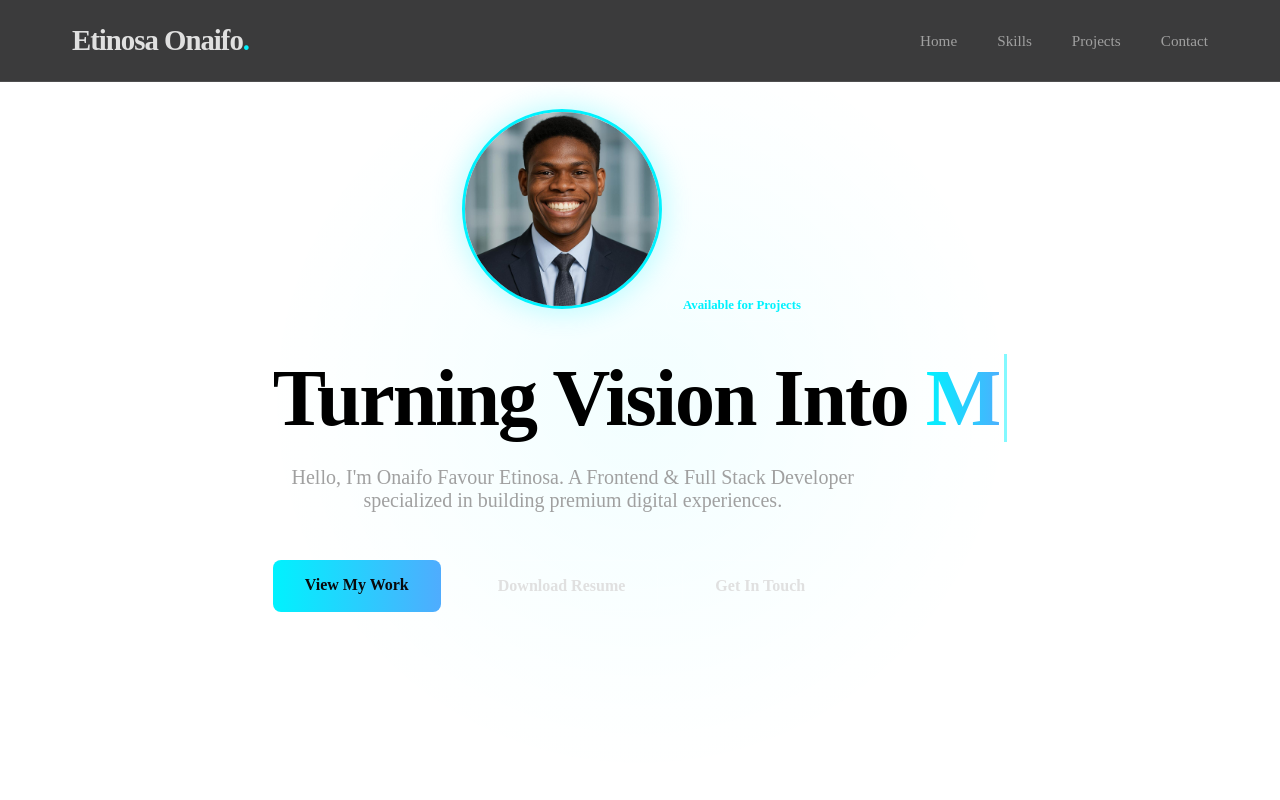
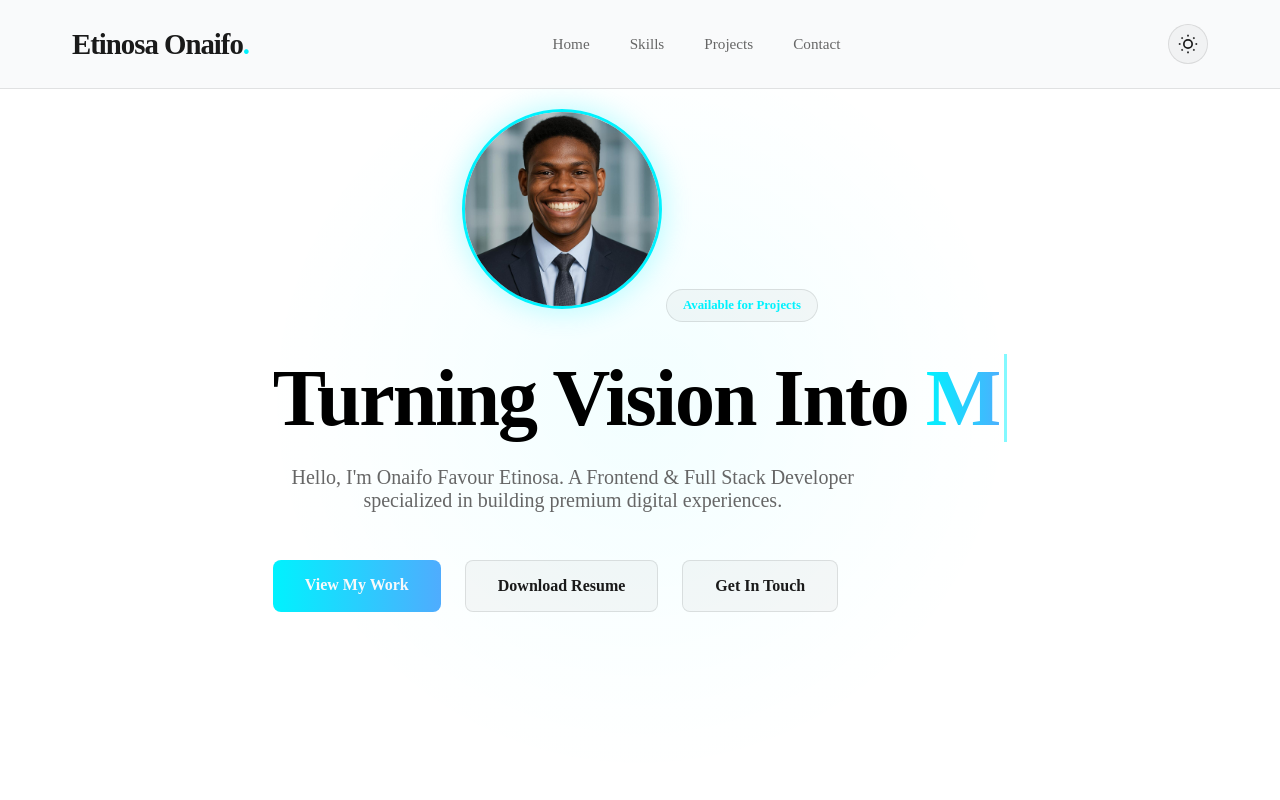
Before and after one commit to lankeethebeast/Etinosafolio, a plain HTML site: page index.html in a window 1280 px wide. Shown: the top 800 px of the page. Drawn offline with nearby package versions, Linux system fonts and the light colour scheme.

Commit message:
Implement Light/Dark mode with system preference detection and persistence

```diff
--- a/css/styles.css
+++ b/css/styles.css
@@ -7,14 +7,29 @@
     --text-muted: #a0a0a0;
     --glass: rgba(255, 255, 255, 0.05);
     --glass-border: rgba(255, 255, 255, 0.1);
+    --nav-bg: rgba(10, 10, 12, 0.8);
     --font-main: 'Outfit', sans-serif;
     --transition: all 0.3s cubic-bezier(0.4, 0, 0.2, 1);
+}
+
+[data-theme="light"] {
+    --dark: #f8f9fa;
+    --darker: #ffffff;
+    --text: #1a1a1a;
+    --text-muted: #666666;
+    --glass: rgba(0, 0, 0, 0.03);
+    --glass-border: rgba(0, 0, 0, 0.1);
+    --nav-bg: rgba(248, 249, 250, 0.8);
 }
 
 * {
     margin: 0;
     padding: 0;
     box-sizing: border-box;
+}
+
+body {
+    transition: background-color 0.3s ease, color 0.3s ease;
 }
 
 .container {
@@ -30,7 +45,7 @@
     width: 100%;
     z-index: 1000;
     padding: 1.5rem 0;
-    background: rgba(10, 10, 12, 0.8);
+    background: var(--nav-bg);
     backdrop-filter: blur(10px);
     border-bottom: 1px solid var(--glass-border);
 }
@@ -69,6 +84,48 @@
 
 .nav-links a:hover {
     color: var(--primary);
+}
+
+/* Theme Toggle */
+.theme-toggle {
+    background: var(--glass);
+    border: 1px solid var(--glass-border);
+    color: var(--text);
+    width: 40px;
+    height: 40px;
+    border-radius: 50%;
+    display: flex;
+    align-items: center;
+    justify-content: center;
+    cursor: pointer;
+    transition: var(--transition);
+    margin-left: 1.5rem;
+}
+
+.theme-toggle:hover {
+    background: var(--glass-border);
+    transform: scale(1.1);
+}
+
+.theme-toggle svg {
+    width: 20px;
+    height: 20px;
+}
+
+.sun-icon {
+    display: none;
+}
+
+.moon-icon {
+    display: block;
+}
+
+[data-theme="light"] .sun-icon {
+    display: block;
+}
+
+[data-theme="light"] .moon-icon {
+    display: none;
 }
 
 /* Hero Section */
--- a/index.html
+++ b/index.html
@@ -56,6 +56,22 @@
                 <li><a href="#projects" class="magnetic">Projects</a></li>
                 <li><a href="#contact" class="magnetic">Contact</a></li>
             </ul>
+            <button class="theme-toggle magnetic" id="theme-toggle" aria-label="Toggle Theme">
+                <svg class="sun-icon" viewBox="0 0 24 24" fill="none" stroke="currentColor" stroke-width="2">
+                    <circle cx="12" cy="12" r="5"></circle>
+                    <line x1="12" y1="1" x2="12" y2="3"></line>
+                    <line x1="12" y1="21" x2="12" y2="23"></line>
+                    <line x1="4.22" y1="4.22" x2="5.64" y2="5.64"></line>
+                    <line x1="18.36" y1="18.36" x2="19.78" y2="19.78"></line>
+                    <line x1="1" y1="12" x2="3" y2="12"></line>
+                    <line x1="21" y1="12" x2="23" y2="12"></line>
+                    <line x1="4.22" y1="19.78" x2="5.64" y2="18.36"></line>
+                    <line x1="18.36" y1="5.64" x2="19.78" y2="4.22"></line>
+                </svg>
+                <svg class="moon-icon" viewBox="0 0 24 24" fill="none" stroke="currentColor" stroke-width="2">
+                    <path d="M21 12.79A9 9 0 1 1 11.21 3 7 7 0 0 0 21 12.79z"></path>
+                </svg>
+            </button>
         </div>
     </nav>
 
--- a/js/script.js
+++ b/js/script.js
@@ -1,3 +1,33 @@
+
+// --- Theme Toggle ---
+const initTheme = () => {
+    const themeToggle = document.getElementById('theme-toggle');
+    const storageKey = 'theme-preference';
+
+    const getTheme = () => {
+        if (localStorage.getItem(storageKey)) {
+            return localStorage.getItem(storageKey);
+        }
+        return window.matchMedia('(prefers-color-scheme: dark)').matches ? 'dark' : 'light';
+    };
+
+    let currentTheme = getTheme();
+    document.documentElement.setAttribute('data-theme', currentTheme);
+
+    themeToggle.addEventListener('click', () => {
+        currentTheme = currentTheme === 'light' ? 'dark' : 'light';
+        document.documentElement.setAttribute('data-theme', currentTheme);
+        localStorage.setItem(storageKey, currentTheme);
+    });
+
+    // Listen for system changes
+    window.matchMedia('(prefers-color-scheme: dark)').addEventListener('change', (e) => {
+        if (!localStorage.getItem(storageKey)) {
+            currentTheme = e.matches ? 'dark' : 'light';
+            document.documentElement.setAttribute('data-theme', currentTheme);
+        }
+    });
+};
 
 // --- Magnetic Effect ---
 const initMagnetic = () => {
@@ -160,6 +190,7 @@ const initSmoothScroll = () => {
 // Initialize All
 document.addEventListener('DOMContentLoaded', () => {
     addAnimationStyles();
+    initTheme();
     initMagnetic();
     initTilt();
     initTyping();
```
